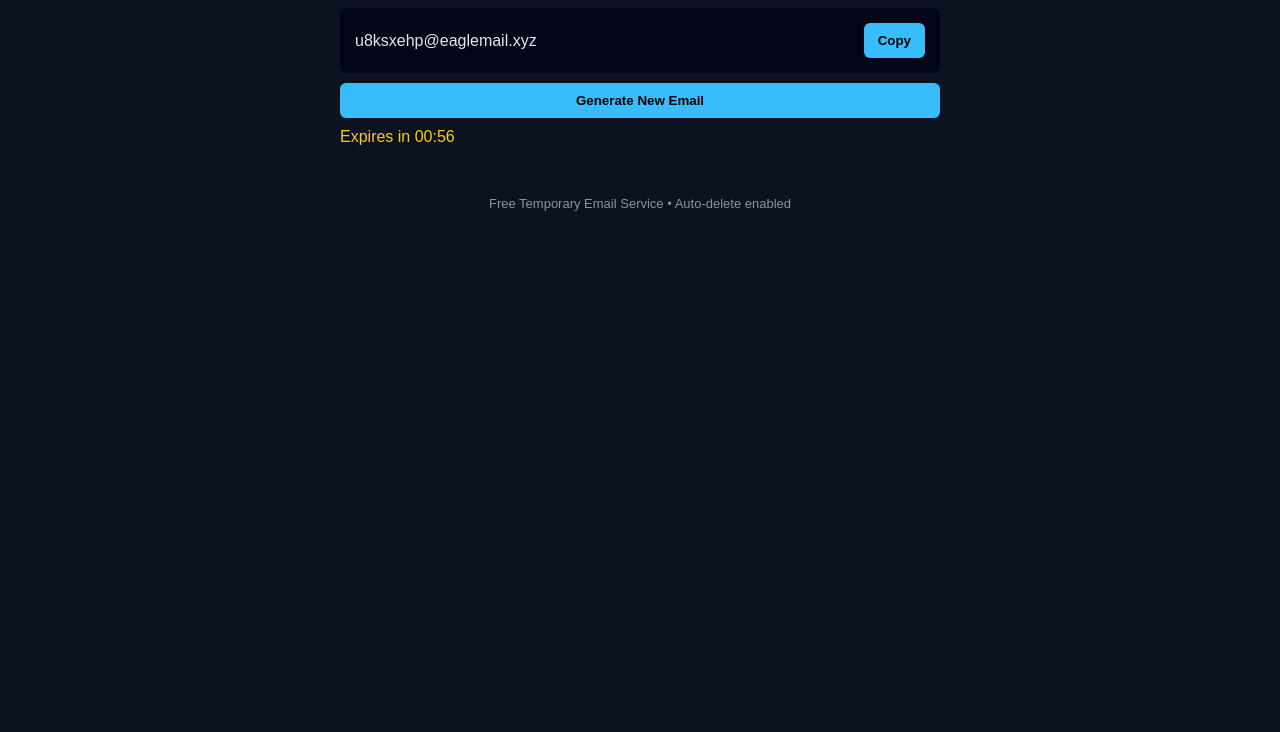
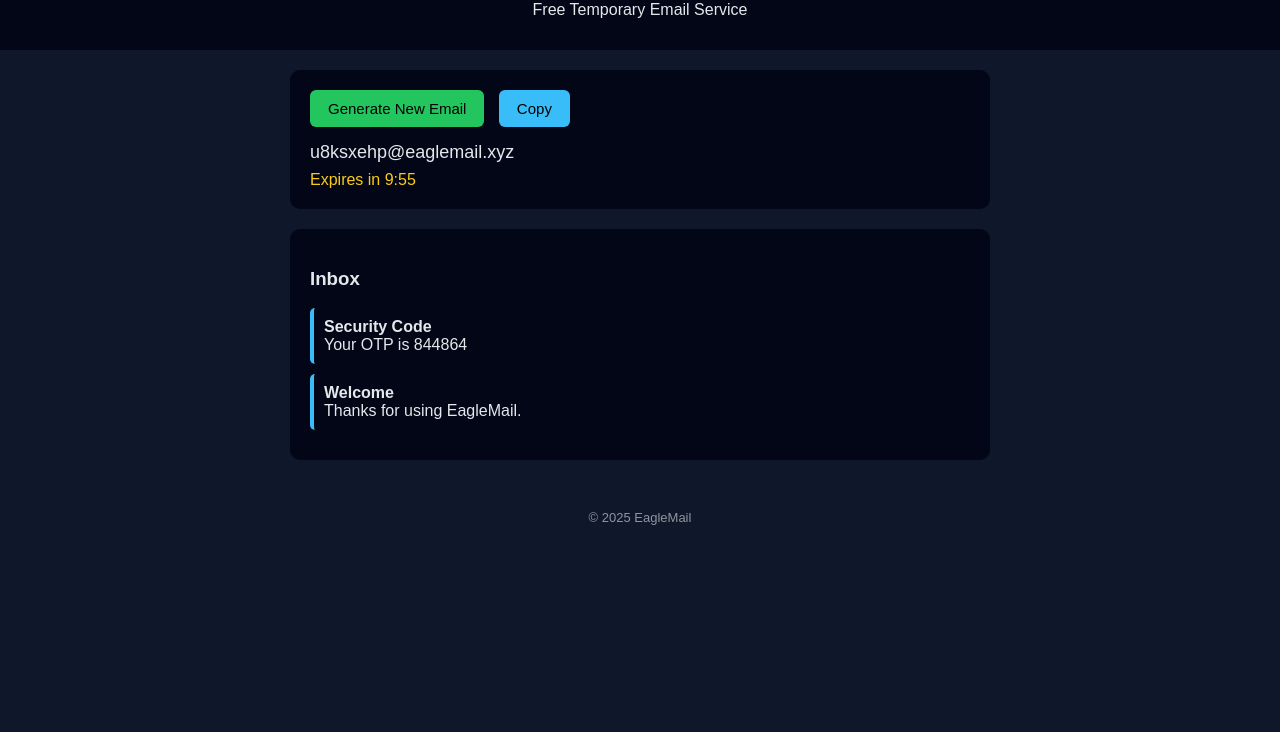
Before and after one commit to mreagle4647/eaglemails, a plain HTML site: page index.html in a window 1280 px wide. Shown: the part 68-800 px from the top of the page. Drawn offline with Linux system fonts and the light colour scheme.

Commit message:
Update index.html

```diff
--- a/index.html
+++ b/index.html
@@ -4,143 +4,150 @@
 <meta charset="UTF-8">
 <title>EagleMail – Temporary Email</title>
 <meta name="viewport" content="width=device-width, initial-scale=1">
-
 <style>
-body {
-  margin: 0;
-  font-family: Arial, sans-serif;
-  background: #0b1220;
-  color: #e5e7eb;
+body{
+  margin:0;
+  font-family:Arial,Helvetica,sans-serif;
+  background:#0f172a;
+  color:#e5e7eb;
 }
-header {
-  background: #020617;
-  padding: 15px;
-  text-align: center;
-  font-size: 22px;
-  font-weight: bold;
+header{
+  background:#020617;
+  padding:15px;
+  text-align:center;
 }
-.container {
-  max-width: 600px;
-  margin: auto;
-  padding: 20px;
+header h1{margin:0;color:#38bdf8}
+.container{
+  max-width:700px;
+  margin:auto;
+  padding:20px;
 }
-.email-box {
-  background: #020617;
-  padding: 15px;
-  border-radius: 8px;
-  display: flex;
-  justify-content: space-between;
-  align-items: center;
-  word-break: break-all;
+.box{
+  background:#020617;
+  padding:20px;
+  border-radius:10px;
+  margin-bottom:20px;
 }
-button {
-  background: #38bdf8;
-  border: none;
-  padding: 10px 14px;
-  border-radius: 6px;
-  cursor: pointer;
-  font-weight: bold;
+button{
+  padding:10px 18px;
+  border:none;
+  border-radius:6px;
+  cursor:pointer;
+  font-size:15px;
 }
-.timer {
-  margin-top: 10px;
-  color: #facc15;
+.btn-main{background:#22c55e}
+.btn-copy{background:#38bdf8;margin-left:10px}
+.email{
+  margin-top:15px;
+  font-size:18px;
+  word-break:break-all;
 }
-.inbox {
-  margin-top: 20px;
+.timer{margin-top:8px;color:#facc15}
+.msg{
+  background:#020617;
+  border-left:4px solid #38bdf8;
+  padding:10px;
+  border-radius:5px;
+  margin-bottom:10px;
 }
-.msg {
-  background: #020617;
-  border-left: 4px solid #38bdf8;
-  padding: 12px;
-  margin-bottom: 10px;
-  border-radius: 6px;
+footer{
+  text-align:center;
+  opacity:.6;
+  font-size:13px;
+  padding:10px;
 }
-.toast {
-  position: fixed;
-  bottom: 20px;
-  left: 50%;
-  transform: translateX(-50%);
-  background: #020617;
-  padding: 10px 20px;
-  border-radius: 6px;
-  display: none;
-}
-footer {
-  text-align: center;
-  font-size: 13px;
-  opacity: 0.6;
-  padding: 10px;
+#toast{
+  display:none;
+  position:fixed;
+  bottom:20px;
+  left:50%;
+  transform:translateX(-50%);
+  background:#22c55e;
+  color:#000;
+  padding:10px 15px;
+  border-radius:6px;
 }
 </style>
 </head>
 
 <body>
 
-<header>🦅 EagleMail</header>
+<header>
+  <h1>🦅 EagleMail</h1>
+  <p>Free Temporary Email Service</p>
+</header>
 
 <div class="container">
 
-  <div class="email-box">
-    <span id="email">Loading…</span>
-    <button onclick="copyEmail()">Copy</button>
-  </div>
+<div class="box">
+  <button class="btn-main" onclick="generateEmail()">Generate New Email</button>
+  <button class="btn-copy" onclick="copyEmail()">Copy</button>
 
-  <button style="width:100%;margin-top:10px;" onclick="generateEmail()">Generate New Email</button>
-
+  <div class="email" id="email">Loading…</div>
   <div class="timer" id="timer"></div>
-
-  <div class="inbox" id="inbox"></div>
 </div>
 
-<div class="toast" id="toast">Copied!</div>
+<div class="box">
+  <h3>Inbox</h3>
+  <div id="inbox"></div>
+</div>
+
+</div>
 
 <footer>
-  Free Temporary Email Service • Auto-delete enabled
+© 2025 EagleMail
 </footer>
 
+<div id="toast">Copied!</div>
+
 <script>
-let time = 60;
-let interval;
+let timeLeft=600;
+let timer;
 
-function generateEmail() {
-  const mail = Math.random().toString(36).substring(2,10) + "@eaglemail.xyz";
-  document.getElementById("email").innerText = mail;
-  document.getElementById("inbox").innerHTML = "";
-  time = 60;
-  clearInterval(interval);
-  interval = setInterval(timerTick, 1000);
+function generateEmail(){
+  const r=Math.random().toString(36).substring(2,10);
+  document.getElementById("email").innerText=r+"@eaglemail.xyz";
+
+  document.getElementById("inbox").innerHTML=`
+    <div class="msg">
+      <strong>Security Code</strong><br>
+      Your OTP is ${Math.floor(100000+Math.random()*900000)}
+    </div>
+    <div class="msg">
+      <strong>Welcome</strong><br>
+      Thanks for using EagleMail.
+    </div>
+  `;
+
+  clearInterval(timer);
+  timeLeft=600;
+  timer=setInterval(updateTimer,1000);
+  updateTimer();
 }
 
-function timerTick() {
-  document.getElementById("timer").innerText =
-    "Expires in 00:" + (time < 10 ? "0" : "") + time;
-
-  if (time === 45) addMsg("Welcome", "Thanks for using EagleMail.");
-  if (time === 30) addMsg("Security Code", "Your OTP is 482193");
-  if (time === 15) addMsg("Newsletter", "Confirm your subscription.");
-
-  if (time <= 0) {
-    clearInterval(interval);
-    document.getElementById("timer").innerText = "Inbox expired.";
+function updateTimer(){
+  if(timeLeft<=0){
+    document.getElementById("timer").innerText="Inbox expired";
+    clearInterval(timer);
+    return;
   }
-  time--;
+  let m=Math.floor(timeLeft/60);
+  let s=timeLeft%60;
+  document.getElementById("timer").innerText=
+    "Expires in "+m+":"+(s<10?"0":"")+s;
+  timeLeft--;
 }
 
-function addMsg(subject, body) {
-  const d = document.createElement("div");
-  d.className = "msg";
-  d.innerHTML = "<strong>" + subject + "</strong><br>" + body;
-  document.getElementById("inbox").prepend(d);
+function copyEmail(){
+  navigator.clipboard.writeText(
+    document.getElementById("email").innerText
+  );
+  const t=document.getElementById("toast");
+  t.style.display="block";
+  setTimeout(()=>t.style.display="none",1500);
 }
 
-function copyEmail() {
-  navigator.clipboard.writeText(document.getElementById("email").innerText);
-  const t = document.getElementById("toast");
-  t.style.display = "block";
-  setTimeout(() => t.style.display = "none", 1500);
-}
-
-window.onload = generateEmail;
+window.onload=generateEmail;
 </script>
 
 </body>
```
